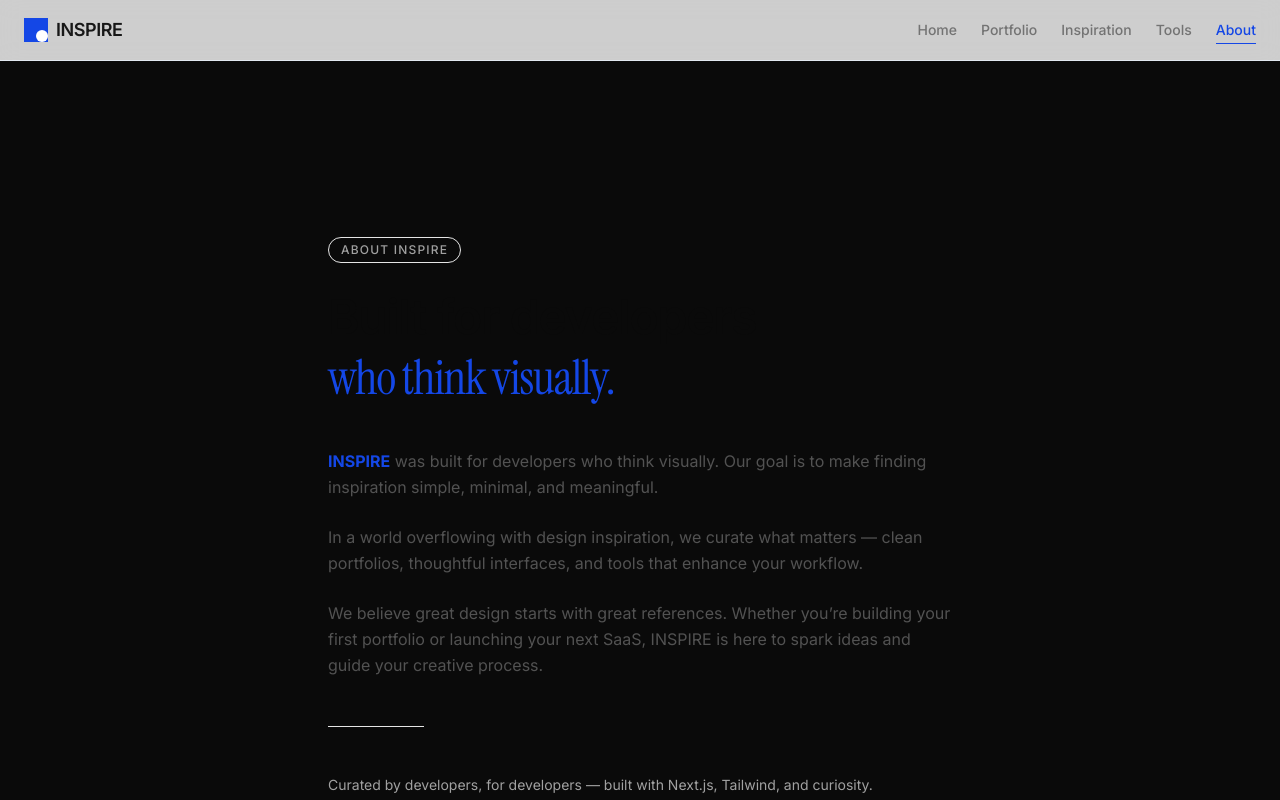
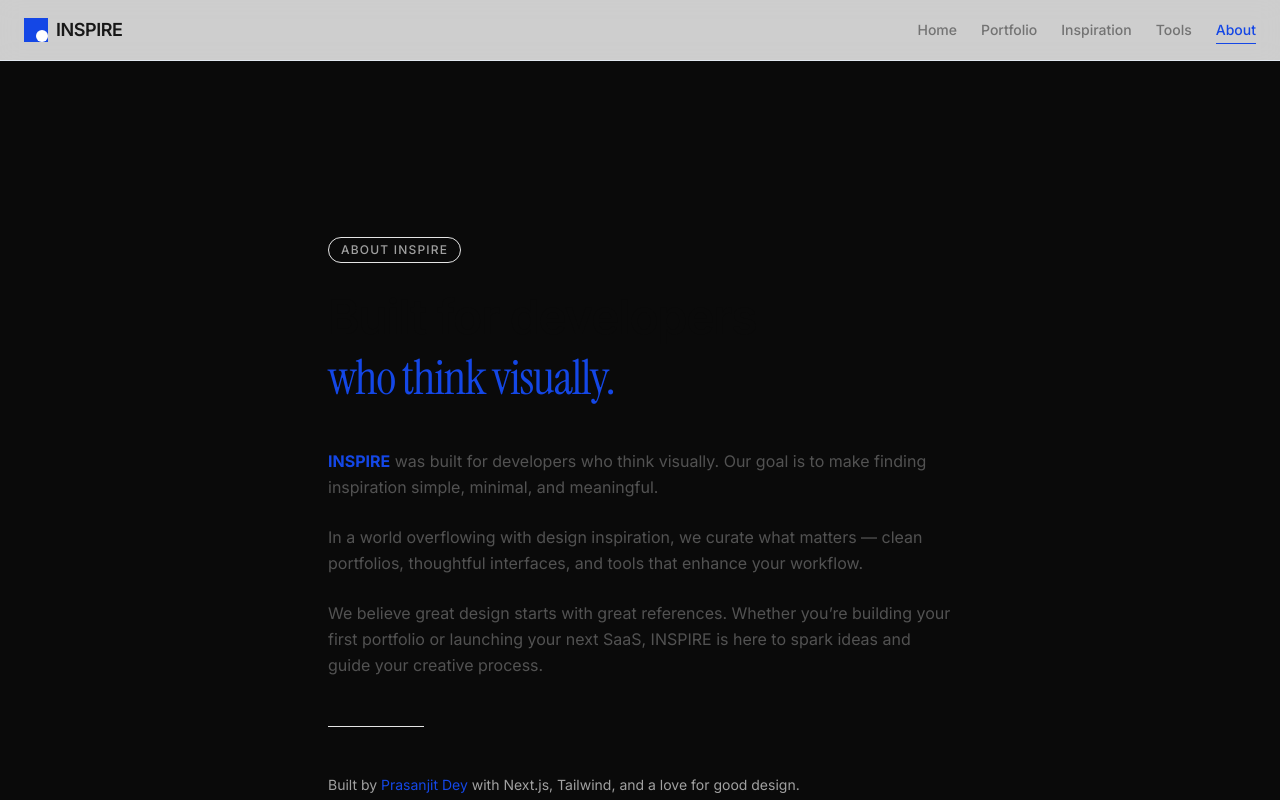
Before and after one commit to prasanjit-dey-ux/Inspohub, a Next.js app in the folder client/: page /about in a window 1280 px wide. Shown: the top 800 px of the page. Built offline with nearby package versions, Linux system fonts and the light colour scheme.

Commit message:
updated about page

```diff
--- a/client/app/about/page.tsx
+++ b/client/app/about/page.tsx
@@ -48,7 +48,7 @@ export default function AboutPage() {
 
         {/* Footer note */}
         <p className="text-sm text-neutral-400">
-          Curated by developers, for developers — built with Next.js, Tailwind, and curiosity.
+          Built by <a href="https://x.com/Prasanjit_ui" className="text-blue-700 hover:underline">Prasanjit Dey</a> with Next.js, Tailwind, and a love for good design.
         </p>
       </motion.section>
     </div>
```
